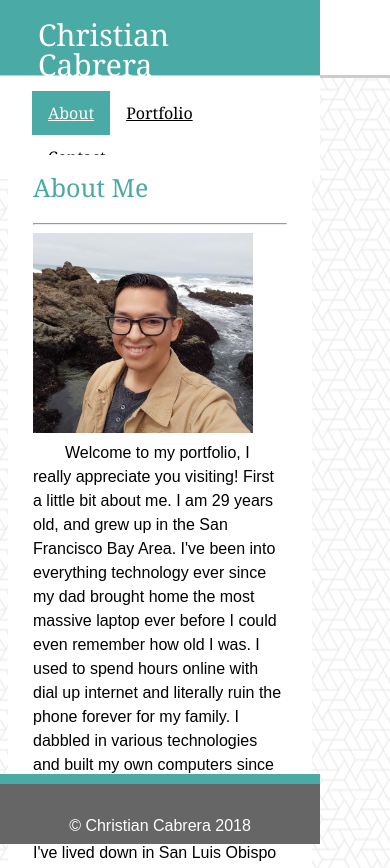
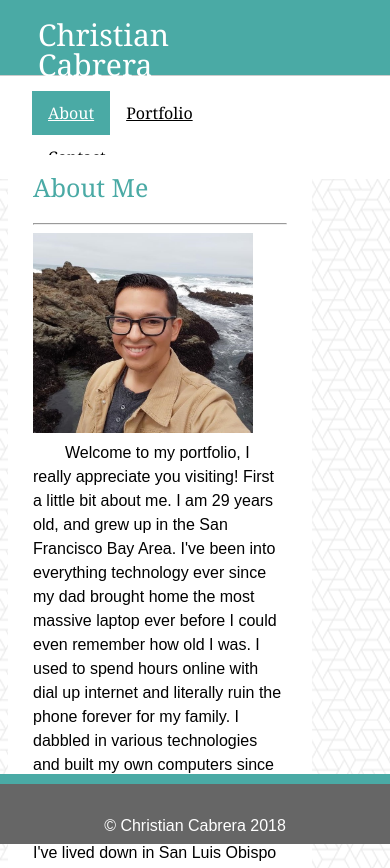
Before and after one commit to Spinglez/Basic-Portfolio, a plain HTML site: page index.html in a window 390 px wide. Shown: the top 868 px of the page. Drawn offline with Linux system fonts and the light colour scheme.

Commit message:
updated responsive 640px width size to accomodate other devices. TODO: same as previous commit

```diff
--- a/assets/css/style.css
+++ b/assets/css/style.css
@@ -305,7 +305,7 @@ footer {
   .nameBar {
     position: absolute;
     left: 0px;
-    width: 320px;
+    width: 100%;
     height: 75px;
     background-color: #4aaaa5;
   }
@@ -321,7 +321,7 @@ footer {
   nav {
     position: absolute;
     top: 76px;
-    width: 320px;
+    width: 100%;
     background: #ffffff;
   }
 
@@ -342,7 +342,7 @@ footer {
   }
 
   footer {
-    width: 320px;
+    width: 100%;
     margin-top: 60px;
   }
 
```
